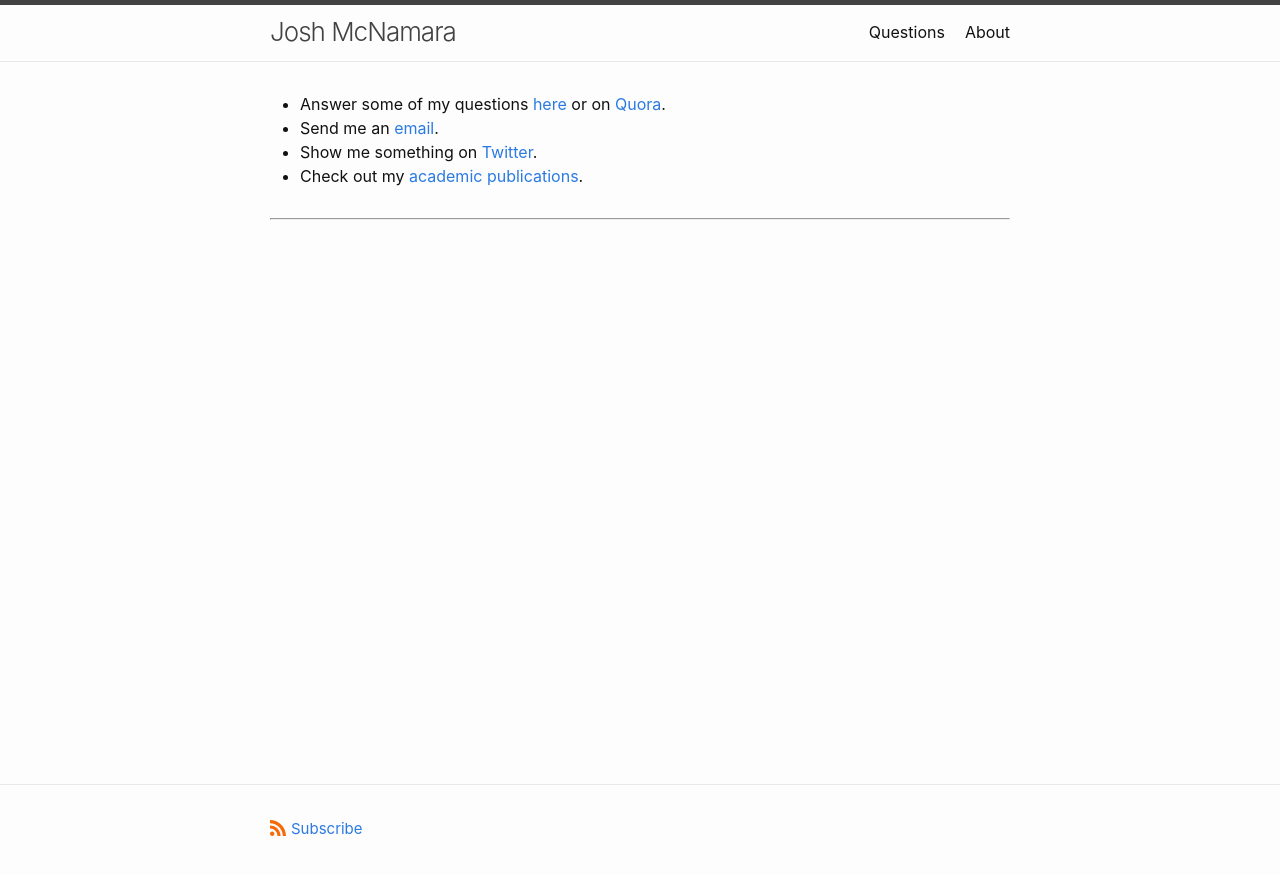
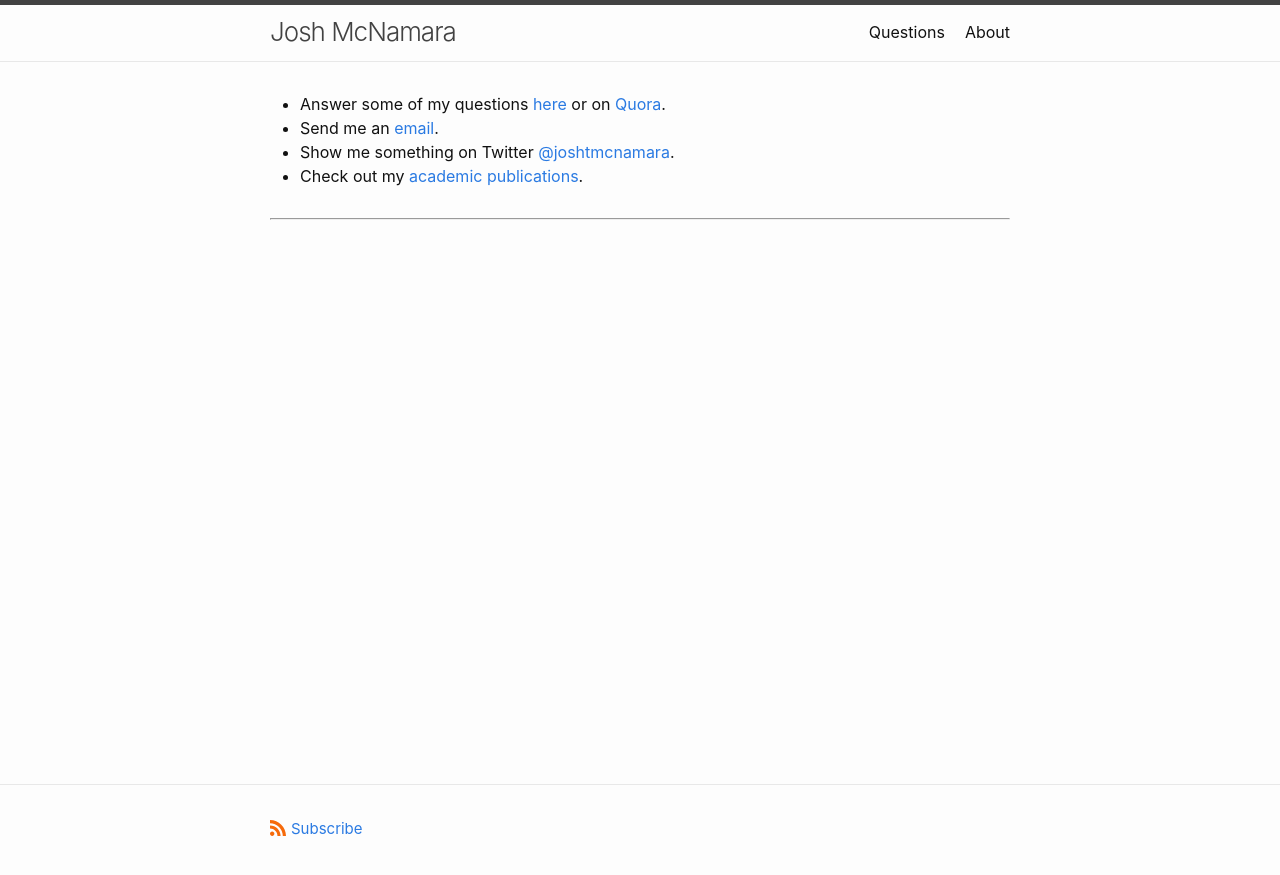
Before and after one commit to J-McNamara/j-mcnamara.github.io, a Jekyll site: the page built from index.md, in a window 1280 px wide. Shown: the top 875 px of the page. Built offline with Jekyll 4.4.1, drawn with Linux system fonts in a browser that asks for light colours.

Commit message:
Update index.md

```diff
--- a/index.md
+++ b/index.md
@@ -11,7 +11,7 @@
 
 - Answer some of my questions [here](/pages/questions.md) or on [Quora](https://www.quora.com/profile/Josh-McNamara/questions).
 - Send me an [email](mailto:mcnamara.website.contact@gmail.com).
-- Show me something on [Twitter](https://twitter.com/joshtmcnamara).
+- Show me something on Twitter [@joshtmcnamara](https://twitter.com/joshtmcnamara).
 - Check out my [academic publications](https://scholar.google.com/citations?user=sDR-KfQAAAAJ&hl=en).
 
 ---
```
